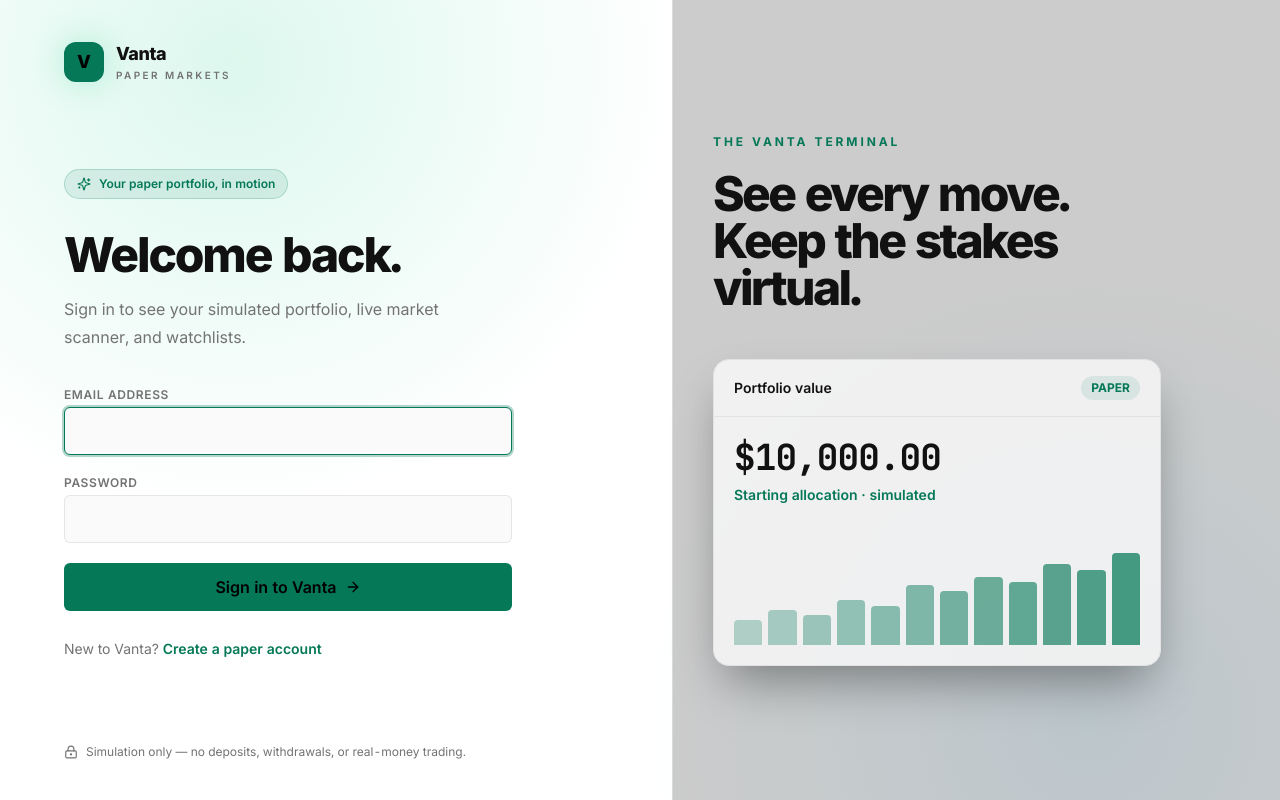
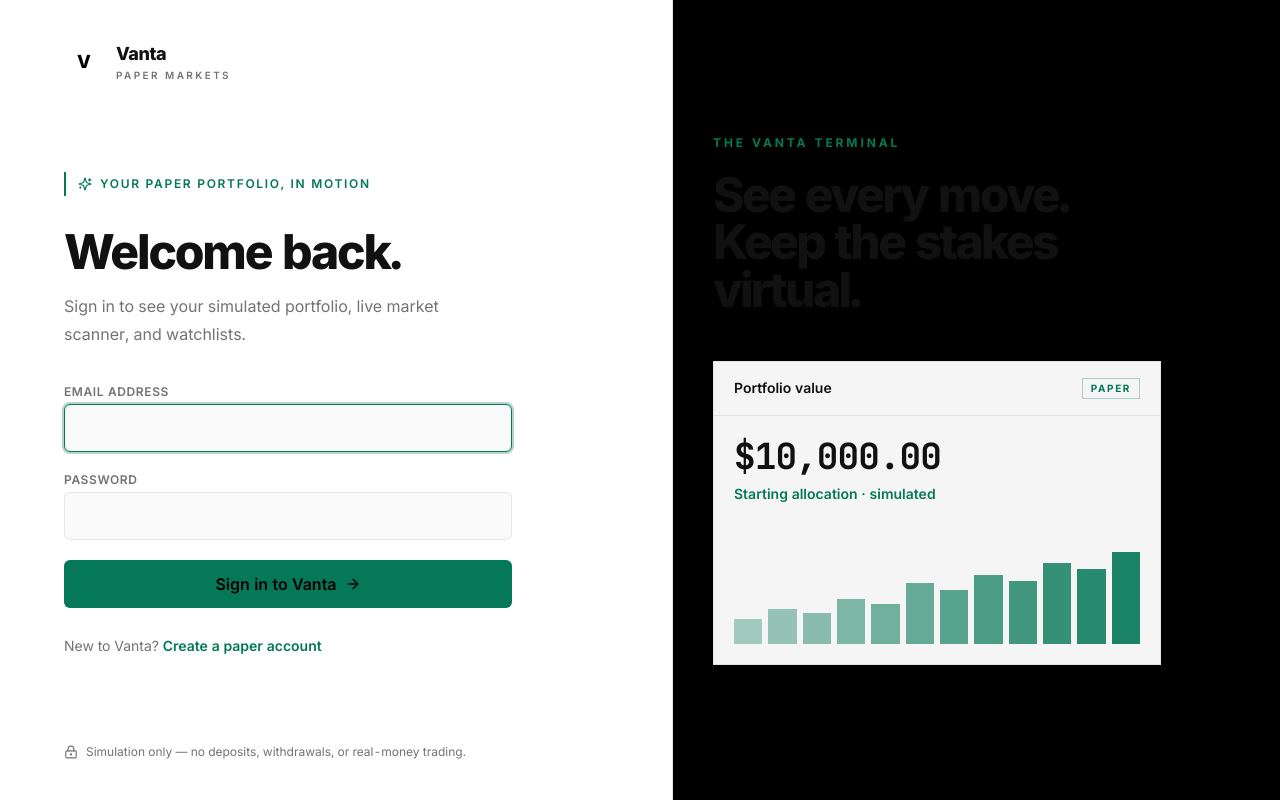
Before and after one commit to raine-yen/paperai-trader, a Next.js app: page /login in a window 1280 px wide. Built offline with nearby package versions, Linux system fonts and the light colour scheme.

Commit message:
Align login, signup, and landing pages with the pure-black/lime Vanta design (drop emerald glows and card chrome)

```diff
--- a/src/app/login/page.tsx
+++ b/src/app/login/page.tsx
@@ -38,11 +38,11 @@
 
   return (
     <main className="relative grid min-h-screen overflow-hidden bg-bg text-gray-50 lg:grid-cols-[1.05fr_.95fr]">
-      <div aria-hidden="true" className="pointer-events-none absolute inset-0 bg-[radial-gradient(circle_at_18%_8%,rgba(52,211,153,.17),transparent_28rem),radial-gradient(circle_at_85%_90%,rgba(56,189,248,.1),transparent_28rem)]" />
+
 
       <section className="relative flex min-h-screen flex-col px-6 py-6 sm:px-10 lg:px-16 lg:py-10">
         <Link href="/" className="inline-flex w-fit items-center gap-3 rounded-xl outline-none focus-visible:ring-2 focus-visible:ring-accent-green">
-          <span className="grid h-10 w-10 place-items-center rounded-xl bg-accent-green text-lg font-black text-black shadow-[0_0_34px_rgba(52,211,153,.32)]">V</span>
+          <span className="grid h-10 w-10 place-items-center rounded-full bg-white text-lg font-black text-black">V</span>
           <span>
             <span className="block text-lg font-black tracking-tight">Vanta</span>
             <span className="block text-[10px] font-semibold uppercase tracking-[.24em] text-gray-500">Paper markets</span>
@@ -50,7 +50,7 @@
         </Link>
 
         <div className="my-auto w-full max-w-md py-14 lg:py-0">
-          <div className="mb-8 inline-flex items-center gap-2 rounded-full border border-accent-green/20 bg-accent-green/10 px-3 py-1.5 text-xs font-semibold text-accent-green">
+          <div className="mb-8 inline-flex items-center gap-2 border-l-2 border-accent-green px-3 py-1 text-xs font-semibold uppercase tracking-[.14em] text-accent-green">
             <Sparkles className="h-3.5 w-3.5" />
             Your paper portfolio, in motion
           </div>
@@ -78,13 +78,13 @@
         <p className="flex items-center gap-2 text-xs text-gray-500"><LockKeyhole className="h-3.5 w-3.5" /> Simulation only — no deposits, withdrawals, or real-money trading.</p>
       </section>
 
-      <aside className="relative hidden border-l border-bg-border/70 bg-black/20 p-10 lg:flex lg:flex-col lg:justify-center">
+      <aside className="relative hidden border-l border-bg-border bg-black p-10 lg:flex lg:flex-col lg:justify-center">
         <div className="max-w-md">
           <p className="text-xs font-bold uppercase tracking-[.24em] text-accent-green">The Vanta terminal</p>
           <h2 className="mt-5 text-5xl font-black leading-[.98] tracking-[-.055em]">See every move.<br />Keep the stakes virtual.</h2>
-          <div className="mt-12 overflow-hidden rounded-2xl border border-bg-border bg-bg-card/80 shadow-2xl shadow-black/40">
-            <div className="flex items-center justify-between border-b border-bg-border px-5 py-4"><span className="text-sm font-semibold">Portfolio value</span><span className="rounded-full bg-accent-green/10 px-2.5 py-1 text-xs font-bold text-accent-green">PAPER</span></div>
-            <div className="p-5"><div className="font-mono text-4xl font-bold tracking-tight">$10,000.00</div><div className="mt-2 text-sm font-semibold text-accent-green">Starting allocation · simulated</div><div className="mt-7 flex h-28 items-end gap-1.5">{[22,31,27,40,35,54,48,61,56,72,67,82].map((h, i) => <span key={i} className="flex-1 rounded-t bg-accent-green/80" style={{ height: `${h}%`, opacity: 0.35 + i / 20 }} />)}</div></div>
+          <div className="mt-12 border border-bg-border bg-bg-soft">
+            <div className="flex items-center justify-between border-b border-bg-border px-5 py-4"><span className="text-sm font-semibold">Portfolio value</span><span className="border border-accent-green/30 px-2 py-0.5 text-[10px] font-bold tracking-[.16em] text-accent-green">PAPER</span></div>
+            <div className="p-5"><div className="font-mono text-4xl font-bold tracking-tight">$10,000.00</div><div className="mt-2 text-sm font-semibold text-accent-green">Starting allocation · simulated</div><div className="mt-7 flex h-28 items-end gap-1.5">{[22,31,27,40,35,54,48,61,56,72,67,82].map((h, i) => <span key={i} className="flex-1 bg-accent-green" style={{ height: `${h}%`, opacity: 0.35 + i / 20 }} />)}</div></div>
           </div>
         </div>
       </aside>
--- a/src/app/page.tsx
+++ b/src/app/page.tsx
@@ -21,7 +21,7 @@
       <nav className="sticky top-0 z-20 border-b border-bg-border bg-bg/85 backdrop-blur">
         <div className="mx-auto flex h-16 max-w-7xl items-center justify-between px-5">
           <Link href="/" className="flex items-center gap-3">
-            <div className="flex h-9 w-9 items-center justify-center rounded-lg bg-accent-green font-black text-black">V</div>
+            <div className="grid h-9 w-9 place-items-center rounded-full bg-white text-sm font-black text-black">V</div>
                         <div>
                           <div className="font-semibold tracking-tight">Vanta</div>
                           <div className="text-[11px] uppercase tracking-[0.22em] text-gray-500">Paper markets</div>
@@ -54,7 +54,7 @@
             </div>
             <div className="mt-10 grid max-w-lg grid-cols-3 gap-3">
               {metrics.map((m) => (
-                <div key={m.label} className="surface p-4">
+                <div key={m.label} className="border border-bg-border p-4">
                   <div className="font-mono text-xl font-bold text-gray-50">{m.value}</div>
                   <div className="mt-1 text-xs text-gray-500">{m.label}</div>
                 </div>
@@ -62,18 +62,18 @@
             </div>
           </div>
 
-          <div className="card overflow-hidden">
+          <div className="border border-bg-border bg-bg-soft overflow-hidden">
             <div className="border-b border-bg-border p-5">
               <div className="flex items-center justify-between">
                 <div>
                   <div className="text-xs uppercase tracking-wider text-gray-500">Club portfolio</div>
                   <div className="mt-1 text-4xl font-bold tabular-nums">$124,982.44</div>
                 </div>
-                <div className="rounded-full bg-accent-green/15 px-3 py-1 text-sm font-semibold text-accent-green">+8.2%</div>
+                <div className="border border-accent-green/30 px-2 py-0.5 text-sm font-semibold text-accent-green">+8.2%</div>
               </div>
-              <div className="mt-8 h-44 rounded-lg border border-bg-border bg-[linear-gradient(180deg,rgba(0,200,83,.18),rgba(0,200,83,0))] p-4">
-                <div className="h-full rounded-md border-b-2 border-accent-green" />
-              </div>
+              <div className="mt-8 h-44 border border-bg-border bg-[linear-gradient(180deg,rgba(200,255,0,.14),rgba(200,255,0,0))] p-4">
+                              <div className="h-full border-b-2 border-accent-green" />
+                            </div>
             </div>
             <div className="divide-y divide-bg-border">
               {["AAPL", "NVDA", "SPY", "TSLA"].map((s, i) => (
@@ -96,7 +96,7 @@
           {features.map((f) => {
             const Icon = f.icon;
             return (
-              <div key={f.title} className="card p-5">
+              <div key={f.title} className="border-t border-bg-border p-5">
                 <Icon className="mb-4 h-5 w-5 text-accent-green" />
                 <h2 className="font-semibold">{f.title}</h2>
                 <p className="mt-2 text-sm leading-6 text-gray-400">{f.body}</p>
--- a/src/app/signup/page.tsx
+++ b/src/app/signup/page.tsx
@@ -41,10 +41,10 @@
     <div className="min-h-screen flex items-center justify-center px-4">
       <div className="w-full max-w-sm">
         <Link href="/" className="flex items-center gap-2 mb-8 justify-center">
-          <div className="w-8 h-8 rounded-lg bg-gradient-to-br from-accent to-accent-green flex items-center justify-center font-bold text-black">V</div>
+          <div className="grid h-9 w-9 place-items-center rounded-full bg-white text-sm font-black text-black">V</div>
           <span className="font-semibold tracking-tight text-lg">Vanta</span>
         </Link>
-        <div className="card p-6">
+        <div className="border border-bg-border bg-bg-soft p-6">
           <h1 className="text-xl font-semibold mb-1">Create your account</h1>
           <p className="text-sm text-gray-400 mb-6">Start with $10,000 in paper money.</p>
           <form onSubmit={submit} className="space-y-4">
@@ -70,7 +70,7 @@
               <p className="text-xs text-gray-500 mt-1">Minimum 6 characters.</p>
             </div>
             {error && <p className="text-sm text-accent-red">{error}</p>}
-            <button type="submit" disabled={loading} className="btn-primary w-full">
+            <button type="submit" disabled={loading} className="btn-buy w-full">
               {loading ? "Creating..." : "Create account"}
             </button>
           </form>
```
